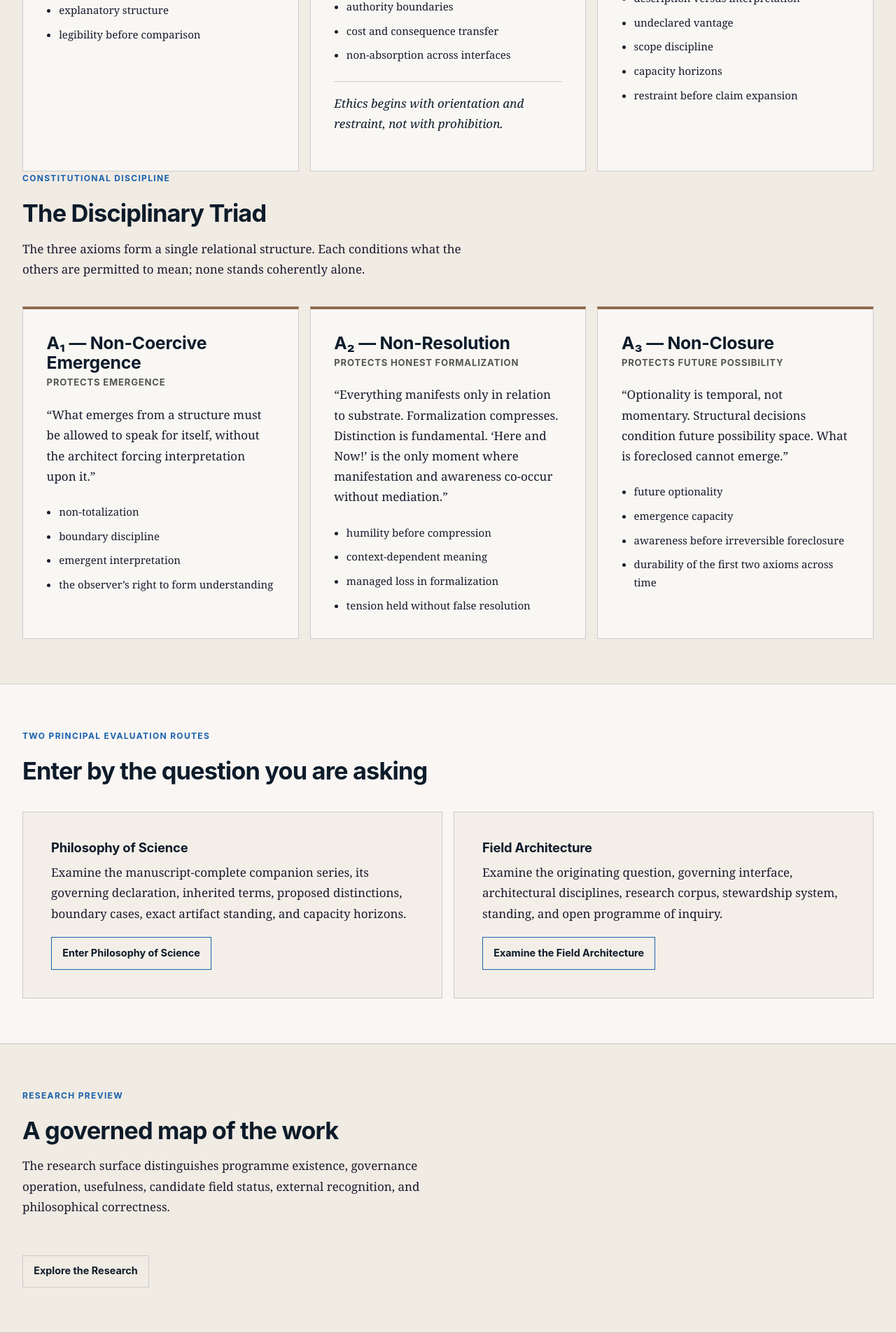
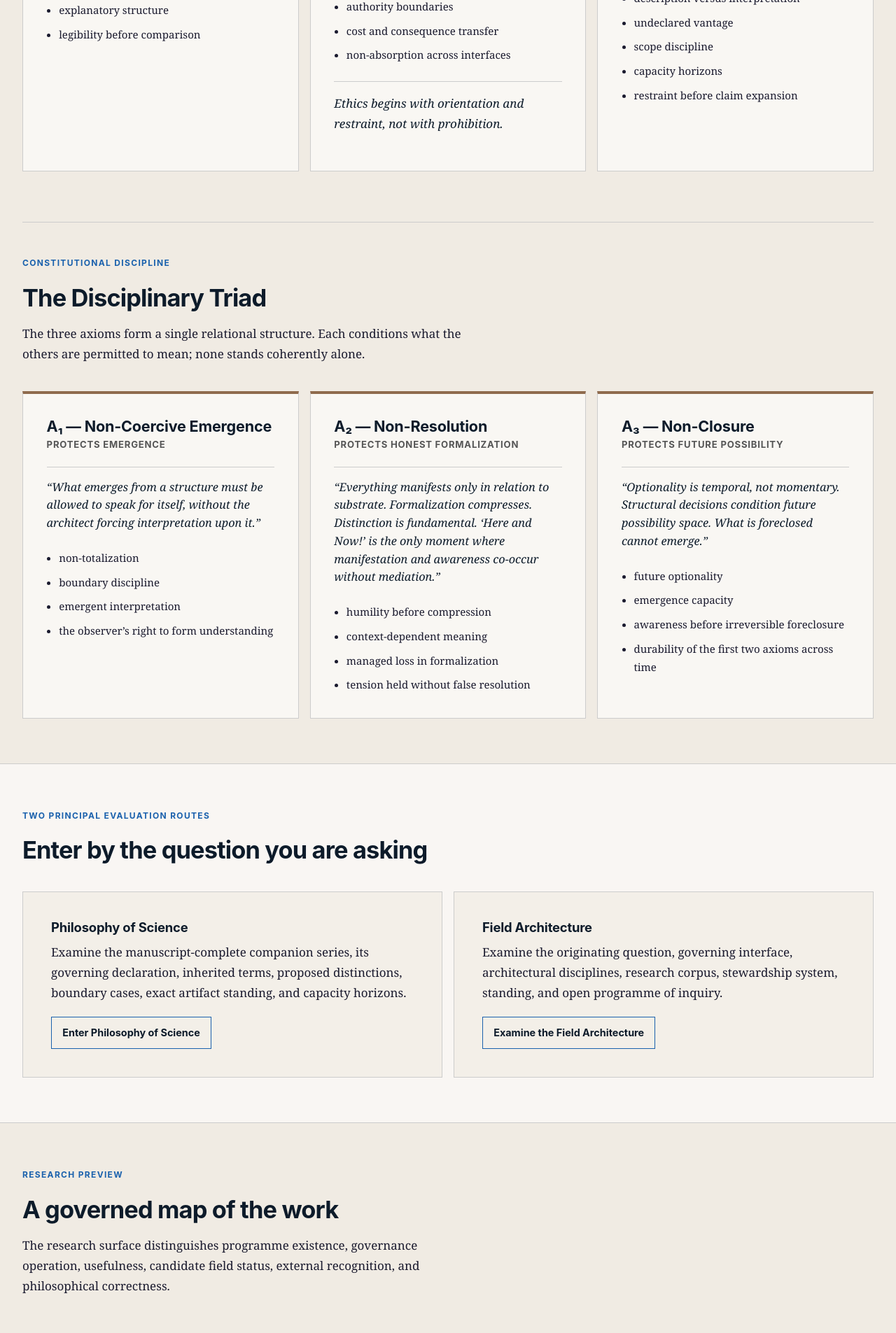
Before and after one commit to portussophia/portussophia-public, a Jekyll site: the page built from index.md, in a window 1280 px wide. Shown: the part 2011-3916 px from the top of the page at 70% size. Built offline with Jekyll 4.4.1, drawn with Linux system fonts in a browser that asks for light colours.

Commit message:
Style disciplinary triad cards

```diff
--- a/_sass/_home.scss
+++ b/_sass/_home.scss
@@ -26,6 +26,27 @@
   text-decoration-color: var(--gold);
 }
 
+.axiom-triad {
+  margin-top: clamp(2.75rem, 6vw, 4.5rem);
+  padding-top: clamp(2.25rem, 4vw, 3rem);
+  border-top: 1px solid var(--rule);
+}
+
+.axiom-card h3 {
+  font-size: clamp(1.08rem, 1.8vw, 1.35rem);
+}
+
+.axiom-declaration {
+  margin: 1.15rem 0 0;
+  padding-top: 1rem;
+  border-top: 1px solid var(--rule);
+  color: var(--navy);
+  font-family: var(--font-serif);
+  font-size: 1.02rem;
+  font-style: italic;
+  line-height: 1.58;
+}
+
 // Keep the programme identity clear of the overlay navigation without
 // carrying the original oversized section spacing into the homepage.
 .is-overlay + .site-main .programme-identity {
```
